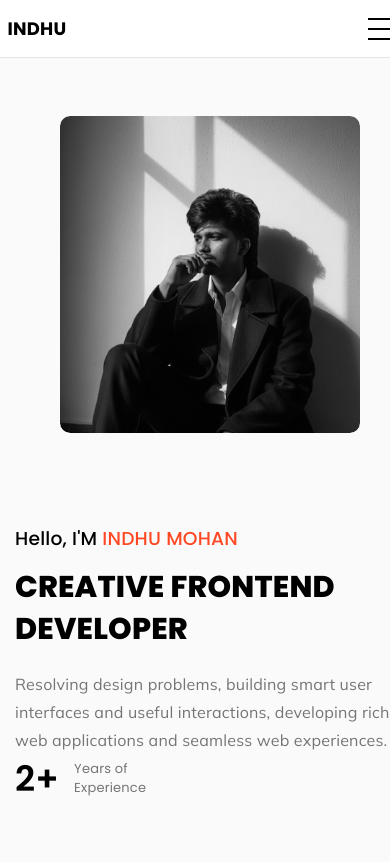
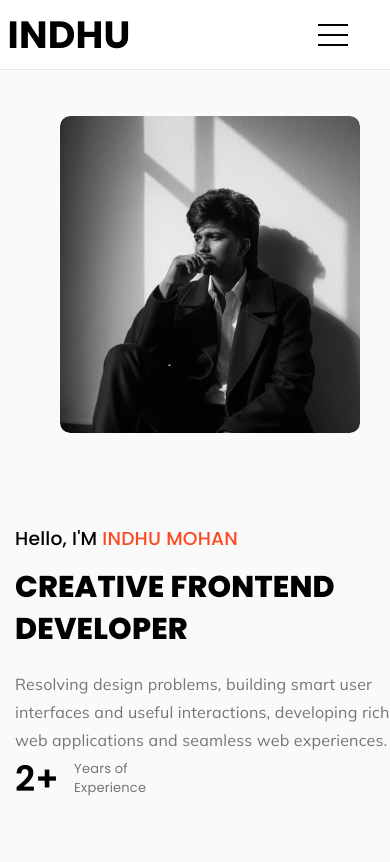
Before and after one commit to indhumohan2210/Yin-Portfolio, a plain HTML site: page index.html in a window 390 px wide. Shown: the top 862 px of the page. Drawn offline with nearby package versions, Linux system fonts and the light colour scheme.

Commit message:
Yin-Portfolio

```diff
--- a/assets/css/style.css
+++ b/assets/css/style.css
@@ -299,7 +299,8 @@ body::-webkit-scrollbar-thumb {
 /*=============== CARD ===============*/
 .container {
   display: flex;
-  place-items: center;
+  flex-wrap: wrap;
+  align-items: center;
   margin-inline: 1.5rem;
   padding-block: .56rem;
 }
@@ -427,7 +428,7 @@ body::-webkit-scrollbar-thumb {
 }
 
 .card-one .info button {
-  color:#fff;
+  color: #fff;
   padding: 6px 7px;
   font-weight: 500;
   font-size: 14px;
@@ -436,9 +437,8 @@ body::-webkit-scrollbar-thumb {
   transition: 0.5s all;
 }
 
-.card-one .info button:hover {
-
-}
+.card-one .info button:hover {}
+
 /* Spotlight Border Effect via JS variables */
 .card-one::after {
   content: "";
@@ -507,7 +507,7 @@ body::-webkit-scrollbar-thumb {
 .logo {
   color: var(--black);
   font-family: var(--ff-poppins);
-  font-size: 1.8rem;
+  font-size: 3.8rem;
   line-height: 0.9;
   font-weight: var(--fw-700);
 }
@@ -1889,6 +1889,7 @@ textarea.input-field {
     opacity: 0;
     transform: translateY(10px);
   }
+
   to {
     opacity: 1;
     transform: translateY(0);
@@ -1900,6 +1901,7 @@ textarea.input-field {
     opacity: 0;
     transform: translateY(20px);
   }
+
   to {
     opacity: 1;
     transform: translateY(0);
@@ -1996,6 +1998,15 @@ textarea.input-field {
 
 /* Responsive Design */
 
+@media only screen and (max-width: 992px) {
+ html,
+ body {
+  overflow-x: hidden;
+  overflow-y: auto;
+
+ }
+}
+
 /* Tablets - 768px and below */
 @media (max-width: 768px) {
   .tabs-nav {
@@ -2060,10 +2071,12 @@ textarea.input-field {
     height: 220px;
 
   }
+
   .card-body {
     padding: 1.5rem;
 
-}
+  }
+
   .card-body h3 {
     font-size: 1.2rem;
   }
--- a/index.html
+++ b/index.html
@@ -73,7 +73,7 @@
         </ul>
       </nav>
 
-      <button class="nav-toggle-btn" aria-label="toggle menu" data-nav-toggler>
+      <button class="nav-toggle-btn" aria-label="toggle menu" data-nav-toggler style="margin-right: 5rem;">
         <span class="line line-1"></span>
         <span class="line line-2"></span>
         <span class="line line-3"></span>
```
